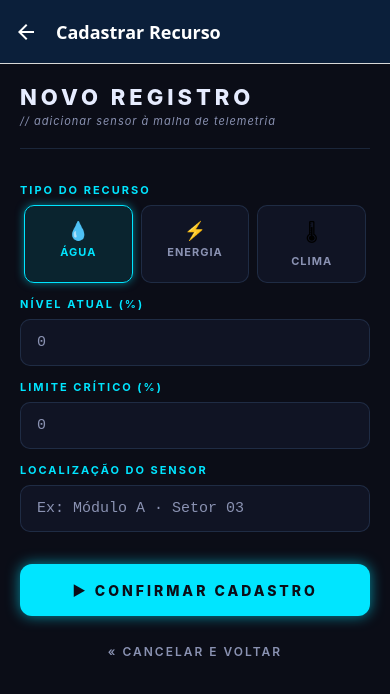
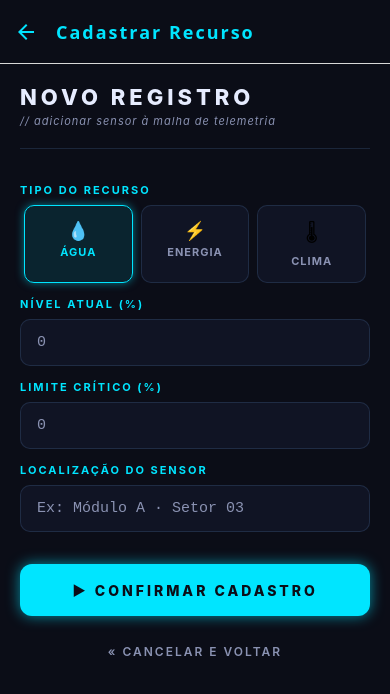
Before and after one commit to GustavoRichardi/monitoramento-base-lunar, a React Native app: screen /Cadastro in a window 390 px wide. Shown: the top 694 px of the page. Built offline with nearby package versions, Linux system fonts and the light colour scheme; no server answers.

Commit message:
style: cores sci-fi no header da navegacao
Updated header styles for the navigation stack.

```diff
--- a/src/navegacao/AppNavegacao.tsx
+++ b/src/navegacao/AppNavegacao.tsx
@@ -3,10 +3,7 @@
 
 import React from 'react';
 import { NavigationContainer } from '@react-navigation/native';
-import {
-  createNativeStackNavigator,
-  NativeStackScreenProps,
-} from '@react-navigation/native-stack';
+import { createNativeStackNavigator, NativeStackScreenProps } from '@react-navigation/native-stack';
 
 import { TelaMonitoramento } from '../telas/TelaMonitoramento';
 import { TelaCadastro } from '../telas/TelaCadastro';
@@ -27,9 +24,9 @@ export function AppNavegacao(): React.JSX.Element {
       <Pilha.Navigator
         initialRouteName="Monitoramento"
         screenOptions={{
-          headerStyle: { backgroundColor: '#0B1F3A' },
-          headerTintColor: '#FFFFFF',
-          headerTitleStyle: { fontWeight: '700' },
+          headerStyle: { backgroundColor: '#0B0D17' },
+          headerTintColor: '#00E5FF',
+          headerTitleStyle: { fontWeight: '800', letterSpacing: 2 },
         }}
       >
         <Pilha.Screen
```
